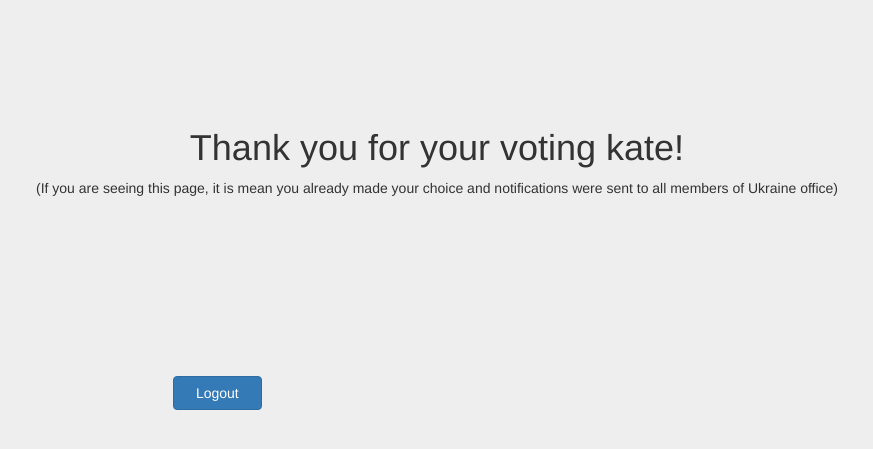
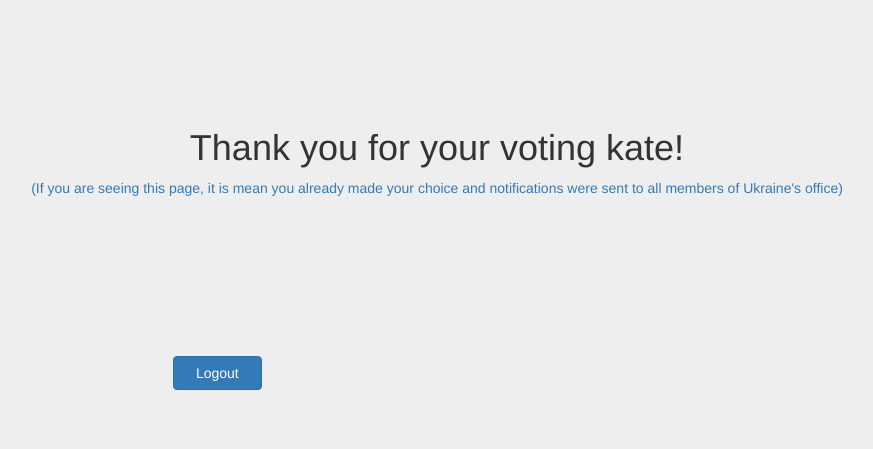
Before and after one commit to humanUnit/voting, a Django app: page /polls/thank_you/ in a window 1280 px wide. Shown: the top 449 px of the page, without its empty margins (203-1076 px from the left). Run offline with Django 3.2, Linux system fonts and the light colour scheme; a user stored in the database is signed in; some libraries are stand-ins or nearby versions.

Commit message:
Small changes in templates notes and thank you page

```diff
--- a/birthdayVoting/polls/templates/notes_form.html
+++ b/birthdayVoting/polls/templates/notes_form.html
@@ -13,8 +13,9 @@
             <a style="color:#337ab7" href="{% url 'polls:logout'%}">Logout</a>
         </div>
         <div style="margin-top:5%;" class="col-md-6 col-md-offset-3">
-        <h3 class="text-center" style="margin-top:10%;">Please add notes if you have any suggestion about your choice</h3>
-            <form action="{% url 'polls:notes' %}" method="post">
+        <h3 class="text-center" style="margin-top:5%;">Please add notes if you have any suggestion about your choice</h3>
+            <p class="text-center" style="color:#337ab7">(Here you can add theme of your party or write which gift you prefer to receive on your birthday)</p>
+            <form action="{% url 'polls:notes' %}" method="post" style="margin-top:10%;">
                 {% csrf_token %}
                 <input type="hidden" name="next" value="{{ next }}" />
                         <div class="col-md-12">
--- a/birthdayVoting/polls/templates/thank_you_page.html
+++ b/birthdayVoting/polls/templates/thank_you_page.html
@@ -7,11 +7,11 @@
 
 {% block content %}
     <h1 class="text-center" style="margin-top:10%;">Thank you for your voting {{ user.username }}!</h1>
-    <p class="text-center">(If you are seeing this page, it is mean you already made your choice and notifications were sent to all members of Ukraine office)</p>
+    <p class="text-center" style="color:#337ab7">(If you are seeing this page, it is mean you already made your choice and notifications were sent to all members of Ukraine's office)</p>
     <form class="col-md-7 col-md-offset-1" style="width:100%; margin-top:10%;" action="{% url 'polls:login' %}" method="post">
     {% csrf_token %}
     <div class="form-group">
-        <div style="margin-top:40px" class="col-sm-8 col-md-offset-4">
+        <div style="margin-top:20px" class="col-sm-8 col-md-offset-4">
             <a class="btn btn-primary" href="{% url 'polls:logout' %}" style="width:20%;">Logout</a>
         </div>
     </div>
```
Also changed, not shown: birthdayVoting/birthdayVoting/settings.py (+5 -5 lines), birthdayVoting/birthdayVoting/db.sqlite3, birthdayVoting/polls/migrations/0003_remove_choices_notes.py (added), birthdayVoting/polls/views.py (line endings or trailing spaces).
